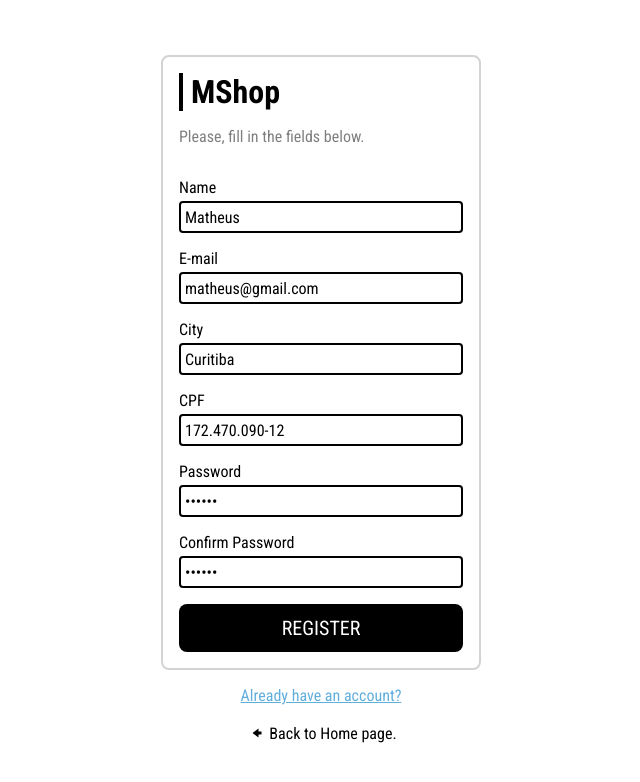
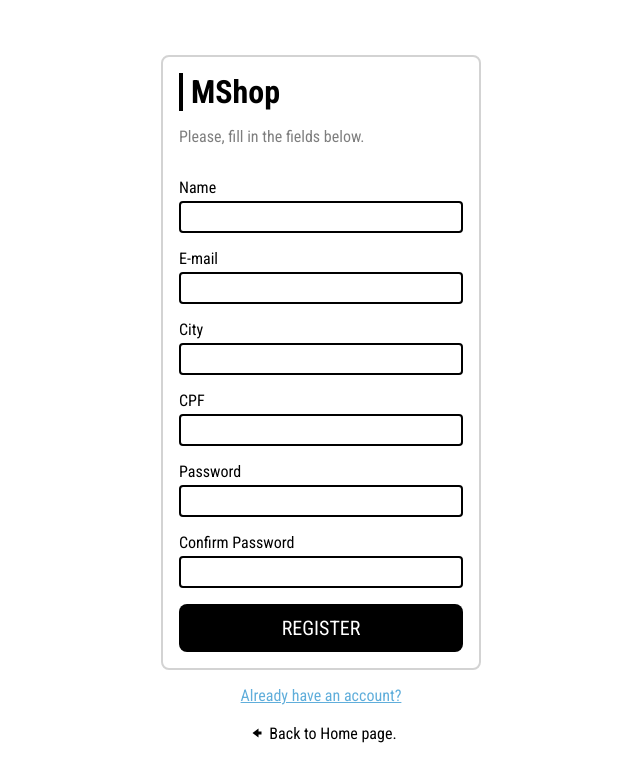
Before and after one commit to matheuspaolini/marttech-react-app, a React (Vite) app: page /auth/register in a window 1280 px wide. Shown: the top 782 px of the page, without its empty margins (319-959 px from the left). Built offline with nearby package versions, Linux system fonts and the light colour scheme.

Commit message:
Removed default values from login page.

```diff
--- a/src/pages/Register/index.tsx
+++ b/src/pages/Register/index.tsx
@@ -66,32 +66,32 @@ export default function Register({  }: I.AuthProps) {
 
         <S.Wrapper>
           <S.Label>Name</S.Label>
-          <S.Input name="username" type="text" defaultValue="Matheus" />
+          <S.Input name="username" type="text" />
         </S.Wrapper>
 
         <S.Wrapper>
           <S.Label>E-mail</S.Label>
-          <S.Input name="email" type="email" defaultValue="matheus@gmail.com" />
+          <S.Input name="email" type="email" />
         </S.Wrapper>
 
         <S.Wrapper>
           <S.Label>City</S.Label>
-          <S.Input name="city" type="text" defaultValue="Curitiba" />
+          <S.Input name="city" type="text" />
         </S.Wrapper>
 
         <S.Wrapper>
           <S.Label>CPF</S.Label>
-          <S.Input name="cpf" type="text" defaultValue="172.470.090-12" /> {/* Random CPF */}
+          <S.Input name="cpf" type="text" /> {/* Random CPF */}
         </S.Wrapper>
 
         <S.Wrapper>
           <S.Label>Password</S.Label>
-          <S.Input name="password" type="password" defaultValue="123123" />
+          <S.Input name="password" type="password" />
         </S.Wrapper>
 
         <S.Wrapper>
           <S.Label>Confirm Password</S.Label>
-          <S.Input name="confirmPassword" type="password" defaultValue="123123" />
+          <S.Input name="confirmPassword" type="password" />
         </S.Wrapper>
 
         <S.Button onClick={handleSubmit}>REGISTER</S.Button>
```
